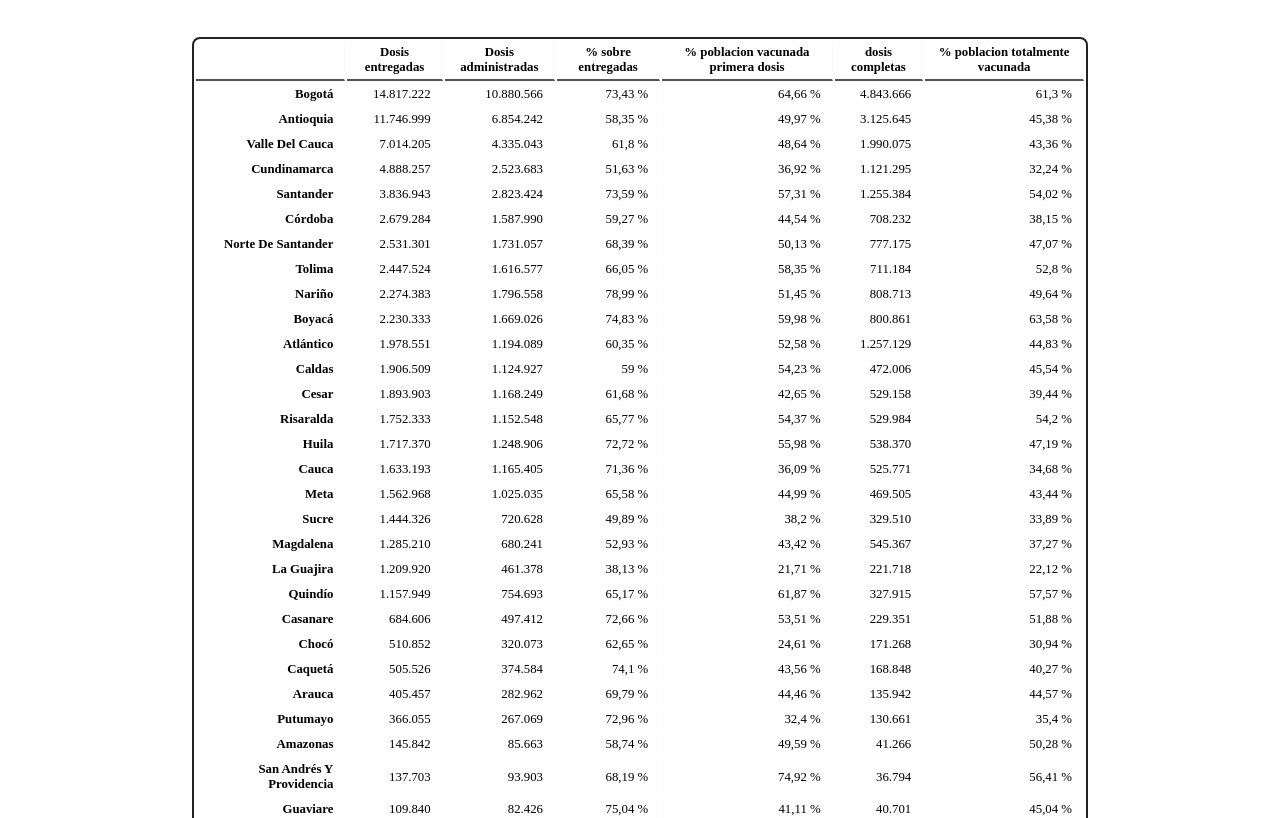
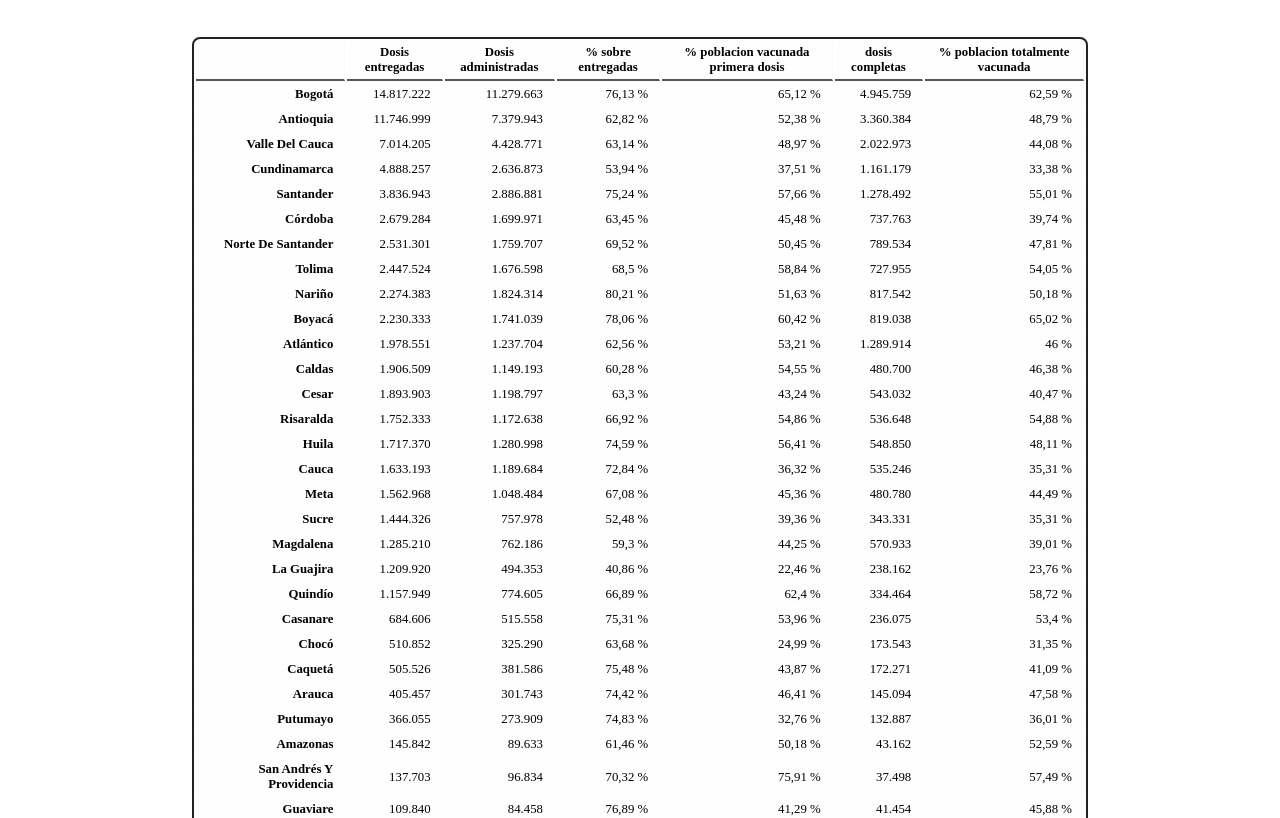
Before and after one commit to Luisparr14/covid-vacuna, a website: page departamentos.html in a window 1280 px wide. Shown: the part 136-954 px from the top of the page. Drawn offline with Linux system fonts and the light colour scheme.

Commit message:
update data

```diff
--- a/departamentos.html
+++ b/departamentos.html
@@ -51,331 +51,331 @@
         <tr>
           <td>Bogotá</td>
           <td>14.817.222</td>
-          <td>10.880.566</td>
-          <td>73,43 %</td>
-          <td>64,66 %</td>
-          <td>4.843.666</td>
-          <td>61,3 %</td>
+          <td>11.279.663</td>
+          <td>76,13 %</td>
+          <td>65,12 %</td>
+          <td>4.945.759</td>
+          <td>62,59 %</td>
         </tr>
 
         <tr>
           <td>Antioquia</td>
           <td>11.746.999</td>
-          <td>6.854.242</td>
-          <td>58,35 %</td>
-          <td>49,97 %</td>
-          <td>3.125.645</td>
-          <td>45,38 %</td>
+          <td>7.379.943</td>
+          <td>62,82 %</td>
+          <td>52,38 %</td>
+          <td>3.360.384</td>
+          <td>48,79 %</td>
         </tr>
 
         <tr>
           <td>Valle Del Cauca</td>
           <td>7.014.205</td>
-          <td>4.335.043</td>
-          <td>61,8 %</td>
-          <td>48,64 %</td>
-          <td>1.990.075</td>
-          <td>43,36 %</td>
+          <td>4.428.771</td>
+          <td>63,14 %</td>
+          <td>48,97 %</td>
+          <td>2.022.973</td>
+          <td>44,08 %</td>
         </tr>
 
         <tr>
           <td>Cundinamarca</td>
           <td>4.888.257</td>
-          <td>2.523.683</td>
-          <td>51,63 %</td>
-          <td>36,92 %</td>
-          <td>1.121.295</td>
-          <td>32,24 %</td>
+          <td>2.636.873</td>
+          <td>53,94 %</td>
+          <td>37,51 %</td>
+          <td>1.161.179</td>
+          <td>33,38 %</td>
         </tr>
 
         <tr>
           <td>Santander</td>
           <td>3.836.943</td>
-          <td>2.823.424</td>
-          <td>73,59 %</td>
-          <td>57,31 %</td>
-          <td>1.255.384</td>
-          <td>54,02 %</td>
+          <td>2.886.881</td>
+          <td>75,24 %</td>
+          <td>57,66 %</td>
+          <td>1.278.492</td>
+          <td>55,01 %</td>
         </tr>
 
         <tr>
           <td>Córdoba</td>
           <td>2.679.284</td>
-          <td>1.587.990</td>
-          <td>59,27 %</td>
-          <td>44,54 %</td>
-          <td>708.232</td>
-          <td>38,15 %</td>
+          <td>1.699.971</td>
+          <td>63,45 %</td>
+          <td>45,48 %</td>
+          <td>737.763</td>
+          <td>39,74 %</td>
         </tr>
 
         <tr>
           <td>Norte De Santander</td>
           <td>2.531.301</td>
-          <td>1.731.057</td>
-          <td>68,39 %</td>
-          <td>50,13 %</td>
-          <td>777.175</td>
-          <td>47,07 %</td>
+          <td>1.759.707</td>
+          <td>69,52 %</td>
+          <td>50,45 %</td>
+          <td>789.534</td>
+          <td>47,81 %</td>
         </tr>
 
         <tr>
           <td>Tolima</td>
           <td>2.447.524</td>
-          <td>1.616.577</td>
-          <td>66,05 %</td>
-          <td>58,35 %</td>
-          <td>711.184</td>
-          <td>52,8 %</td>
+          <td>1.676.598</td>
+          <td>68,5 %</td>
+          <td>58,84 %</td>
+          <td>727.955</td>
+          <td>54,05 %</td>
         </tr>
 
         <tr>
           <td>Nariño</td>
           <td>2.274.383</td>
-          <td>1.796.558</td>
-          <td>78,99 %</td>
-          <td>51,45 %</td>
-          <td>808.713</td>
-          <td>49,64 %</td>
+          <td>1.824.314</td>
+          <td>80,21 %</td>
+          <td>51,63 %</td>
+          <td>817.542</td>
+          <td>50,18 %</td>
         </tr>
 
         <tr>
           <td>Boyacá</td>
           <td>2.230.333</td>
-          <td>1.669.026</td>
-          <td>74,83 %</td>
-          <td>59,98 %</td>
-          <td>800.861</td>
-          <td>63,58 %</td>
+          <td>1.741.039</td>
+          <td>78,06 %</td>
+          <td>60,42 %</td>
+          <td>819.038</td>
+          <td>65,02 %</td>
         </tr>
 
         <tr>
           <td>Atlántico</td>
           <td>1.978.551</td>
-          <td>1.194.089</td>
-          <td>60,35 %</td>
-          <td>52,58 %</td>
-          <td>1.257.129</td>
-          <td>44,83 %</td>
+          <td>1.237.704</td>
+          <td>62,56 %</td>
+          <td>53,21 %</td>
+          <td>1.289.914</td>
+          <td>46 %</td>
         </tr>
 
         <tr>
           <td>Caldas</td>
           <td>1.906.509</td>
-          <td>1.124.927</td>
-          <td>59 %</td>
-          <td>54,23 %</td>
-          <td>472.006</td>
-          <td>45,54 %</td>
+          <td>1.149.193</td>
+          <td>60,28 %</td>
+          <td>54,55 %</td>
+          <td>480.700</td>
+          <td>46,38 %</td>
         </tr>
 
         <tr>
           <td>Cesar</td>
           <td>1.893.903</td>
-          <td>1.168.249</td>
-          <td>61,68 %</td>
-          <td>42,65 %</td>
-          <td>529.158</td>
-          <td>39,44 %</td>
+          <td>1.198.797</td>
+          <td>63,3 %</td>
+          <td>43,24 %</td>
+          <td>543.032</td>
+          <td>40,47 %</td>
         </tr>
 
         <tr>
           <td>Risaralda</td>
           <td>1.752.333</td>
-          <td>1.152.548</td>
-          <td>65,77 %</td>
-          <td>54,37 %</td>
-          <td>529.984</td>
-          <td>54,2 %</td>
+          <td>1.172.638</td>
+          <td>66,92 %</td>
+          <td>54,86 %</td>
+          <td>536.648</td>
+          <td>54,88 %</td>
         </tr>
 
         <tr>
           <td>Huila</td>
           <td>1.717.370</td>
-          <td>1.248.906</td>
-          <td>72,72 %</td>
-          <td>55,98 %</td>
-          <td>538.370</td>
-          <td>47,19 %</td>
+          <td>1.280.998</td>
+          <td>74,59 %</td>
+          <td>56,41 %</td>
+          <td>548.850</td>
+          <td>48,11 %</td>
         </tr>
 
         <tr>
           <td>Cauca</td>
           <td>1.633.193</td>
-          <td>1.165.405</td>
-          <td>71,36 %</td>
-          <td>36,09 %</td>
-          <td>525.771</td>
-          <td>34,68 %</td>
+          <td>1.189.684</td>
+          <td>72,84 %</td>
+          <td>36,32 %</td>
+          <td>535.246</td>
+          <td>35,31 %</td>
         </tr>
 
         <tr>
           <td>Meta</td>
           <td>1.562.968</td>
-          <td>1.025.035</td>
-          <td>65,58 %</td>
-          <td>44,99 %</td>
-          <td>469.505</td>
-          <td>43,44 %</td>
+          <td>1.048.484</td>
+          <td>67,08 %</td>
+          <td>45,36 %</td>
+          <td>480.780</td>
+          <td>44,49 %</td>
         </tr>
 
         <tr>
           <td>Sucre</td>
           <td>1.444.326</td>
-          <td>720.628</td>
-          <td>49,89 %</td>
-          <td>38,2 %</td>
-          <td>329.510</td>
-          <td>33,89 %</td>
+          <td>757.978</td>
+          <td>52,48 %</td>
+          <td>39,36 %</td>
+          <td>343.331</td>
+          <td>35,31 %</td>
         </tr>
 
         <tr>
           <td>Magdalena</td>
           <td>1.285.210</td>
-          <td>680.241</td>
-          <td>52,93 %</td>
-          <td>43,42 %</td>
-          <td>545.367</td>
-          <td>37,27 %</td>
+          <td>762.186</td>
+          <td>59,3 %</td>
+          <td>44,25 %</td>
+          <td>570.933</td>
+          <td>39,01 %</td>
         </tr>
 
         <tr>
           <td>La Guajira</td>
           <td>1.209.920</td>
-          <td>461.378</td>
-          <td>38,13 %</td>
-          <td>21,71 %</td>
-          <td>221.718</td>
-          <td>22,12 %</td>
+          <td>494.353</td>
+          <td>40,86 %</td>
+          <td>22,46 %</td>
+          <td>238.162</td>
+          <td>23,76 %</td>
         </tr>
 
         <tr>
           <td>Quindío</td>
           <td>1.157.949</td>
-          <td>754.693</td>
-          <td>65,17 %</td>
-          <td>61,87 %</td>
-          <td>327.915</td>
-          <td>57,57 %</td>
+          <td>774.605</td>
+          <td>66,89 %</td>
+          <td>62,4 %</td>
+          <td>334.464</td>
+          <td>58,72 %</td>
         </tr>
 
         <tr>
           <td>Casanare</td>
           <td>684.606</td>
-          <td>497.412</td>
-          <td>72,66 %</td>
-          <td>53,51 %</td>
-          <td>229.351</td>
-          <td>51,88 %</td>
+          <td>515.558</td>
+          <td>75,31 %</td>
+          <td>53,96 %</td>
+          <td>236.075</td>
+          <td>53,4 %</td>
         </tr>
 
         <tr>
           <td>Chocó</td>
           <td>510.852</td>
-          <td>320.073</td>
-          <td>62,65 %</td>
-          <td>24,61 %</td>
-          <td>171.268</td>
-          <td>30,94 %</td>
+          <td>325.290</td>
+          <td>63,68 %</td>
+          <td>24,99 %</td>
+          <td>173.543</td>
+          <td>31,35 %</td>
         </tr>
 
         <tr>
           <td>Caquetá</td>
           <td>505.526</td>
-          <td>374.584</td>
-          <td>74,1 %</td>
-          <td>43,56 %</td>
-          <td>168.848</td>
-          <td>40,27 %</td>
+          <td>381.586</td>
+          <td>75,48 %</td>
+          <td>43,87 %</td>
+          <td>172.271</td>
+          <td>41,09 %</td>
         </tr>
 
         <tr>
           <td>Arauca</td>
           <td>405.457</td>
-          <td>282.962</td>
-          <td>69,79 %</td>
-          <td>44,46 %</td>
-          <td>135.942</td>
-          <td>44,57 %</td>
+          <td>301.743</td>
+          <td>74,42 %</td>
+          <td>46,41 %</td>
+          <td>145.094</td>
+          <td>47,58 %</td>
         </tr>
 
         <tr>
           <td>Putumayo</td>
           <td>366.055</td>
-          <td>267.069</td>
-          <td>72,96 %</td>
-          <td>32,4 %</td>
-          <td>130.661</td>
-          <td>35,4 %</td>
+          <td>273.909</td>
+          <td>74,83 %</td>
+          <td>32,76 %</td>
+          <td>132.887</td>
+          <td>36,01 %</td>
         </tr>
 
         <tr>
           <td>Amazonas</td>
           <td>145.842</td>
-          <td>85.663</td>
-          <td>58,74 %</td>
-          <td>49,59 %</td>
-          <td>41.266</td>
-          <td>50,28 %</td>
+          <td>89.633</td>
+          <td>61,46 %</td>
+          <td>50,18 %</td>
+          <td>43.162</td>
+          <td>52,59 %</td>
         </tr>
 
         <tr>
           <td>San Andrés Y Providencia</td>
           <td>137.703</td>
-          <td>93.903</td>
-          <td>68,19 %</td>
-          <td>74,92 %</td>
-          <td>36.794</td>
-          <td>56,41 %</td>
+          <td>96.834</td>
+          <td>70,32 %</td>
+          <td>75,91 %</td>
+          <td>37.498</td>
+          <td>57,49 %</td>
         </tr>
 
         <tr>
           <td>Guaviare</td>
           <td>109.840</td>
-          <td>82.426</td>
-          <td>75,04 %</td>
-          <td>41,11 %</td>
-          <td>40.701</td>
-          <td>45,04 %</td>
+          <td>84.458</td>
+          <td>76,89 %</td>
+          <td>41,29 %</td>
+          <td>41.454</td>
+          <td>45,88 %</td>
         </tr>
 
         <tr>
           <td>Vichada</td>
           <td>105.064</td>
-          <td>34.051</td>
-          <td>32,41 %</td>
-          <td>15,53 %</td>
-          <td>15.304</td>
-          <td>13,22 %</td>
+          <td>34.639</td>
+          <td>32,97 %</td>
+          <td>15,59 %</td>
+          <td>15.722</td>
+          <td>13,58 %</td>
         </tr>
 
         <tr>
           <td>Guainía</td>
           <td>60.040</td>
-          <td>36.295</td>
-          <td>60,45 %</td>
-          <td>34,86 %</td>
-          <td>15.642</td>
-          <td>30,05 %</td>
+          <td>36.894</td>
+          <td>61,45 %</td>
+          <td>35,15 %</td>
+          <td>15.989</td>
+          <td>30,71 %</td>
         </tr>
 
         <tr>
           <td>Vaupés</td>
           <td>46.439</td>
-          <td>24.253</td>
-          <td>52,23 %</td>
-          <td>24,89 %</td>
-          <td>10.063</td>
-          <td>20,57 %</td>
+          <td>24.663</td>
+          <td>53,11 %</td>
+          <td>25,22 %</td>
+          <td>10.273</td>
+          <td>20,99 %</td>
         </tr>
 
         <tr>
           <td>Otros</td>
           <td>7.705.767</td>
-          <td>4.625.051</td>
-          <td>60,02 %</td>
-          <td>51,31 %</td>
-          <td>5.767.836</td>
-          <td>56,18 %</td>
+          <td>4.797.709</td>
+          <td>62,26 %</td>
+          <td>52,74 %</td>
+          <td>5.904.841</td>
+          <td>56,79 %</td>
         </tr>
 
           </tbody>
```
Also changed, not shown: data/aplicadasVsAsignadas.json (+1 -1 lines), data/vacunas.json (+1 -1 lines), data/vacunasAplicadasPorFecha.json (+1 -1 lines), grafico.html (+11 -3 lines), index.html (+5 -5 lines).
